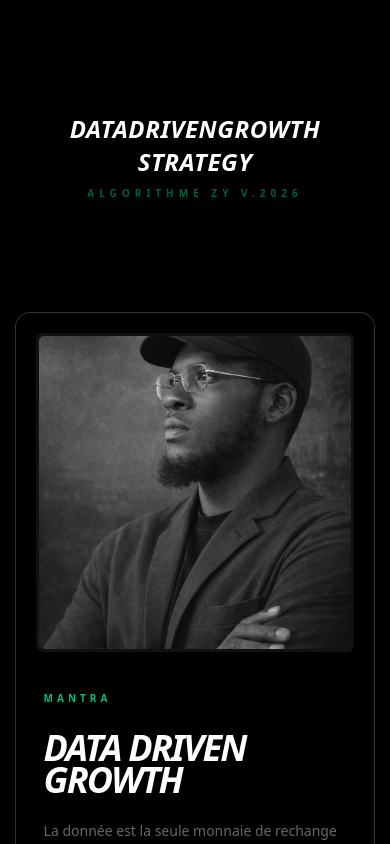
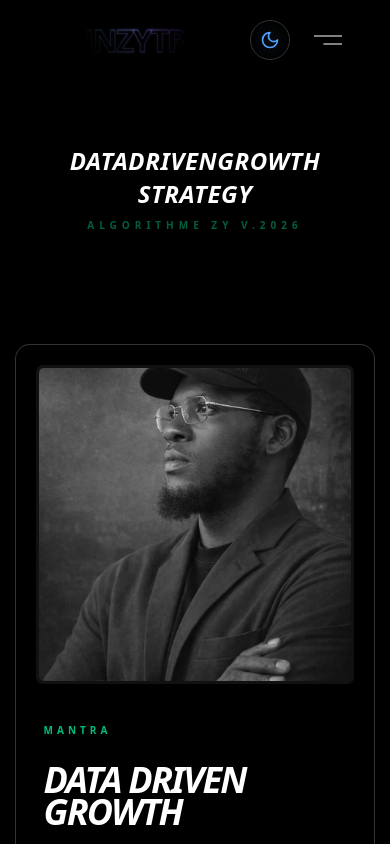
Before and after one commit to nonnzy7even7iete/nonnzytransformiumfullstackbundel, a Next.js app: page /zymantra in a window 390 px wide. Shown: the top 844 px of the page. Built offline with nearby package versions, Linux system fonts and the light colour scheme; no server answers.

Commit message:
Zy Bulding workflow

```diff
--- a/src/app/zymantra/page.tsx
+++ b/src/app/zymantra/page.tsx
@@ -1,29 +1,49 @@
 "use client";
 
 import React from "react";
+// Importation de ta Navbar qui gère le switch de thèmes
+import NavbarFront from "@/components/frontendkit/NavbarFront";
 import Zymantra from "@/components/frontendkit/ZymantraBeam";
 import { TextGenerateEffect } from "@/components/ui/text-generate-effect";
 
 export default function Page() {
   return (
-    <main className="min-h-screen bg-black selection:bg-emerald-500/30">
-      {/* TEXTE DE PAGE : Positionné de manière chirurgicale avant le ZymantraBeam */}
-      <section className="pt-24 pb-4 px-6 flex flex-col items-center">
+    // CHANGEMENT CHIRURGICAL :
+    // On remplace 'bg-black' par 'var(--background)'
+    // On remplace 'text-white' par 'var(--foreground)'
+    <main
+      className="min-h-screen selection:bg-emerald-500/30 relative transition-colors duration-500"
+      style={{
+        backgroundColor: "var(--background)",
+        color: "var(--foreground)",
+      }}
+    >
+      {/* La Navbar gère son propre background via var(--background) */}
+      <NavbarFront />
+
+      <section className="pt-32 pb-4 px-6 flex flex-col items-center">
+        {/* DANS LE TEXTE :
+          On retire 'text-white' pour laisser le composant TextGenerateEffect
+          utiliser 'var(--foreground)' en interne.
+        */}
         <TextGenerateEffect
           words="DATA DRIVEN GROWTH STRATEGY"
-          className="text-4xl md:text-6xl font-black italic uppercase tracking-tighter text-white text-center"
+          className="text-4xl md:text-6xl font-black italic uppercase tracking-tighter text-center"
         />
+
         <p className="mt-2 text-[10px] text-emerald-500 font-black tracking-[0.5em] uppercase opacity-50">
           Algorithme Zy v.2026
         </p>
       </section>
 
-      {/* TON COMPOSANT ZYMANTRA BEAM */}
+      {/* ZYMANTRA BEAM : Il doit lui aussi utiliser les variables CSS en interne */}
       <Zymantra />
 
-      {/* FOOTER LITTÉRAL */}
       <section className="py-20 flex justify-center">
-        <p className="text-[10px] font-mono opacity-20 text-white tracking-[0.5em] uppercase">
+        <p
+          className="text-[10px] font-mono opacity-20 tracking-[0.5em] uppercase"
+          style={{ color: "var(--foreground)" }} // Réactif au lieu de text-white
+        >
           data driven , Anyama , Abidjan , cote d ivoire , 2026
         </p>
       </section>
--- a/src/components/ui/text-generate-effect.tsx
+++ b/src/components/ui/text-generate-effect.tsx
@@ -1,11 +1,11 @@
 "use client";
 import { useEffect } from "react";
-import { motion, stagger, useAnimate } from "framer-motion";
+import { motion, stagger, useAnimate, useInView } from "framer-motion";
 import { cn } from "@/lib/utils";
 
 /**
  * COMPOSANT : TextGenerateEffect
- * Adapté au Design System (Direct CSS Variable Injection)
+ * Version Disruptive : Rejoue au scroll + Full Reactive Design System
  */
 export const TextGenerateEffect = ({
   words,
@@ -18,10 +18,20 @@ export const TextGenerateEffect = ({
   filter?: boolean;
   duration?: number;
 }) => {
+  // useAnimate : Permet de piloter les propriétés CSS directement.
   const [scope, animate] = useAnimate();
+
+  // useInView : Détecte la présence à l'écran.
+  // once: false permet de relancer l'effet quand on remonte/redescend.
+  const isInView = useInView(scope, { once: false, amount: 0.3 });
+
+  // .split(" ") : Découpage de la chaîne de caractères par les espaces.
   let wordsArray = words.split(" ");
 
   useEffect(() => {
+    // Logique conditionnelle basée sur la visibilité (isInView).
+    if (isInView) {
+      // ÉTAPE 1 : Animation d'entrée (Reveal).
       animate(
         "span",
         {
@@ -30,21 +40,34 @@ export const TextGenerateEffect = ({
         },
         {
           duration: duration ? duration : 1,
-        delay: stagger(0.1),
+          delay: stagger(0.1), // Décalage successif des mots.
         }
       );
-  }, [scope.current, animate, filter, duration]);
+    } else {
+      // ÉTAPE 2 : Réinitialisation discrète hors écran.
+      // On remet à 0 pour que l'effet soit prêt à se rejouer au prochain scroll.
+      animate(
+        "span",
+        { opacity: 0, filter: filter ? "blur(10px)" : "none" },
+        { duration: 0 } // Immédiat pour ne pas être vu par l'utilisateur.
+      );
+    }
+  }, [isInView, animate, filter, duration]);
 
   const renderWords = () => {
     return (
+      // Le 'scope' délimite la zone d'action de la fonction animate.
       <motion.div ref={scope} className="inline">
         {wordsArray.map((word, idx) => {
           return (
             <motion.span
               key={word + idx}
-              // On force la couleur via la variable CSS pour une réactivité totale au Dark Mode
+              // opacity-0 : État initial pour éviter le flash de contenu.
+              // text-[family-name:var(--font-sans)] ou équivalent peut être ajouté ici.
               className="opacity-0 inline-block"
               style={{
+                // APPLICATION STRICTE DU DESIGN SYSTEM :
+                // On lie directement la couleur à la variable CSS de la Navbar.
                 color: "var(--foreground)",
                 filter: filter ? "blur(10px)" : "none",
               }}
@@ -58,9 +81,9 @@ export const TextGenerateEffect = ({
   };
 
   return (
+    // Utilisation de cn() pour fusionner tes classes sans casser l'existant.
     <div className={cn("font-sans", className)}>
       <div className="mt-4">
-        {/* Le conteneur parent suit aussi la variable pour plus de sécurité */}
         <div
           className="text-2xl leading-snug tracking-wide"
           style={{ color: "var(--foreground)" }}
```
Lines whose indentation alone changed are shown as unchanged.
